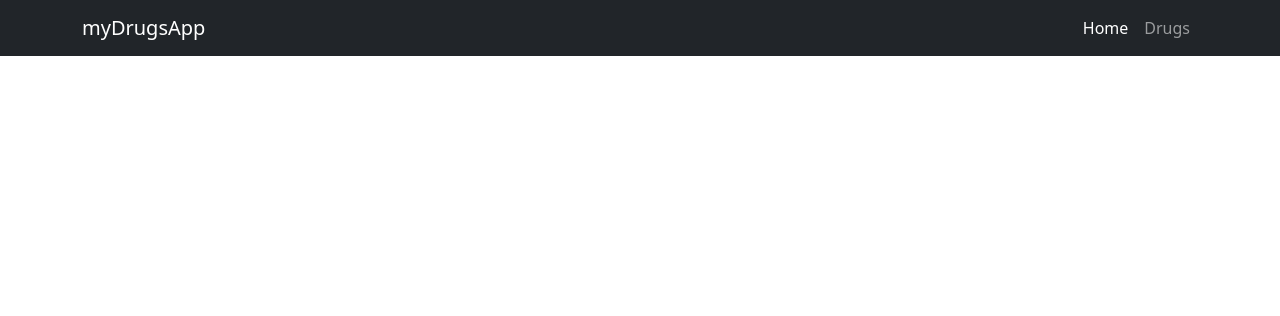
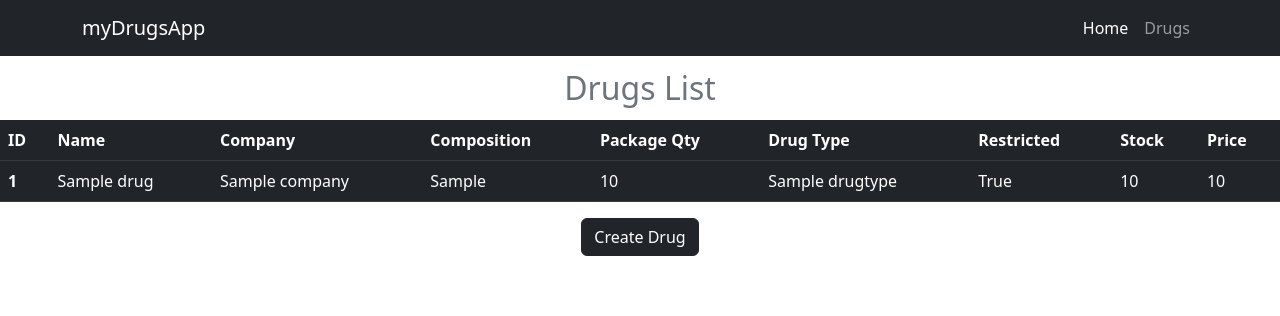
Before and after one commit to einer743dc/mydrugsapp_project_coderhouse, a Django app: page /drug/drug_list in a window 1280 px wide. Shown: the top 316 px of the page. Run offline with Django 4.2, Linux system fonts and the light colour scheme; tables that the repository leaves empty hold one stand-in row (values such as "Sample post"); some libraries are stand-ins or nearby versions.

```diff
--- a/project/apps/drug/templates/drug/drug_list.html
+++ b/project/apps/drug/templates/drug/drug_list.html
@@ -1 +1,41 @@
 {% extends 'home/base.html' %}
+
+{% block content %}
+    <div>
+        <table class="table caption-top table-dark table-hover">
+            <caption class="text-center fs-2 text">Drugs List</caption>
+            <thead>
+            <tr>
+                <th scope="col">ID</th>
+                <th scope="col">Name</th>
+                <th scope="col">Company</th>
+                <th scope="col">Composition</th>
+                <th scope="col">Package Qty</th>
+                <th scope="col">Drug Type</th>
+                <th scope="col">Restricted</th>
+                <th scope="col">Stock</th>
+                <th scope="col">Price</th>
+            </tr>
+            </thead>
+            <tbody>
+                {% for drug in object_list %}
+                <tr>
+                    <th scope="row">{{drug.id}}</th>
+                    <td>{{ drug.name }}</td>
+                    <td>{{ drug.company }}</td>
+                    <td>{{drug.composition}}</td>
+                    <td>{{ drug.package_qty }}</td>
+                    <td>{{ drug.drugtype }}</td>
+                    <td>{{ drug.restricted }}</td>
+                    <td>{{ drug.stock }}</td>
+                    <td>{{ drug.price }}</td>
+                </tr>
+                {% endfor %}
+
+            </tbody>
+        </table>
+        <div class="d-flex justify-content-center">
+            <button class="btn btn-dark"><a style="color:white" class="text-decoration-none" href="{% url 'drug:drug_create' %}">Create Drug</a></button>
+        </div>
+    </div>
+{% endblock %}
--- a/project/apps/drug/views.py
+++ b/project/apps/drug/views.py
@@ -24,14 +24,12 @@ class DrugCreateView(CreateView):
     model = models.Drug
     form_class = forms.DrugForm
     template_name = 'drug/drug_create.html'
-    fields = ['name', 'company', 'composition', 'package_qty', 'drugtype', 'restricted', 'stock', 'price']
     success_url = reverse_lazy('drug:drug_list')
 
 # class DrugUpdateView:
 class DrugUpdateView(UpdateView):
     model = models.Drug
     template_name = 'drug/drug_update.html'
-    fields = ['name', 'company', 'composition', 'package_qty', 'drugtype', 'restricted', 'stock', 'price']
     success_url = reverse_lazy('drug:drug_list')
 
 # class DrugDeleteView:
--- a/project/apps/home/templates/home/navbar.html
+++ b/project/apps/home/templates/home/navbar.html
@@ -6,7 +6,7 @@
         <div class="collapse navbar-collapse" id="navbarSupportedContent">
             <ul class="navbar-nav ms-auto mb-2 mb-lg-0">
                 <li class="nav-item"><a class="nav-link active" aria-current="page" href="{% url 'home:index' %}">Home</a></li>
-                <li class="nav-item"><a class="nav-link" href="{% url 'drug:index' %}">Drugs</a></li>
+                <li class="nav-item"><a class="nav-link" href="{% url 'drug:drug_list' %}">Drugs</a></li>
                 <!-- <li class="nav-item dropdown">
                     <a class="nav-link dropdown-toggle" id="navbarDropdown" href="#" role="button" data-bs-toggle="dropdown" aria-expanded="false">Coming Soon</a>
                     <ul class="dropdown-menu dropdown-menu-end" aria-labelledby="navbarDropdown">
--- /dev/null
+++ b/project/requirements.txt
@@ -0,0 +1,4 @@
+asgiref==3.7.1
+Django==4.2.1
+djhtml==3.0.6
+sqlparse==0.4.4
```
Also changed, not shown: project/apps/drug/templates/drug/drug_create.html (+11 -0 lines), README.md, 2 other files.
